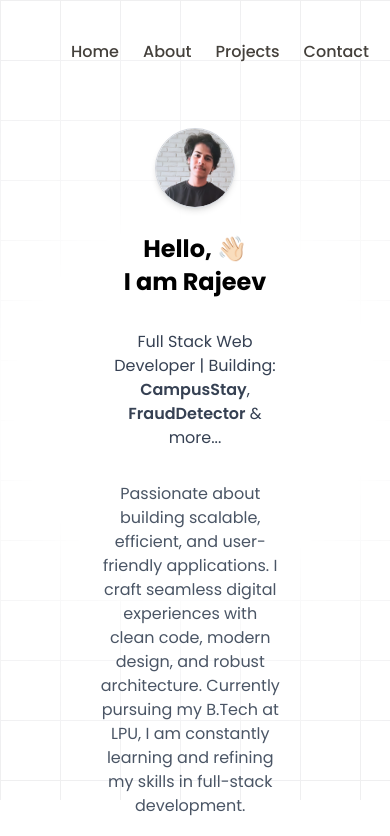
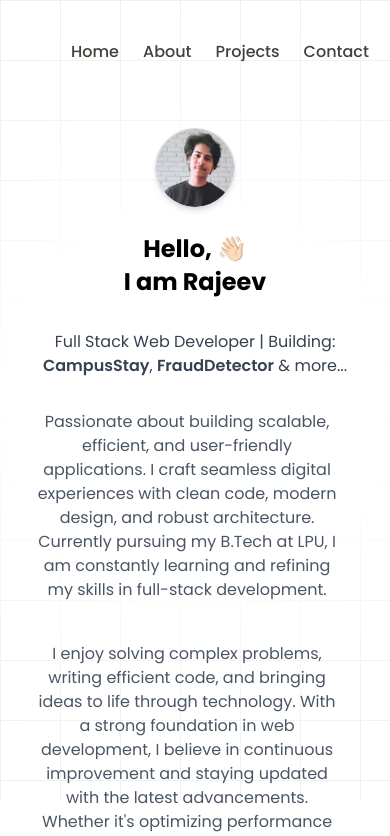
Before and after one commit to Rajeev12R/Rajeev, a Next.js app: page / in a window 390 px wide. Shown: the top 836 px of the page. Built offline with nearby package versions, Linux system fonts and the light colour scheme.

Commit message:
UI Added Project

```diff
--- a/src/components/Hero.tsx
+++ b/src/components/Hero.tsx
@@ -11,7 +11,7 @@ const Hero = () => {
 
   return (
     <div className="relative text-stone-600 flex flex-col min-h-screen w-full">
-      <div className="relative flex flex-col justify-center px-20 sm:px-10 md:px-20 w-full max-w-7xl mx-auto flex-grow z-10 py-32">
+      <div className="relative flex flex-col justify-center px-4 sm:px-10 md:px-20 w-full max-w-7xl mx-auto flex-grow z-10 py-32">
         <div className="flex flex-col lg:flex-row items-center lg:items-start justify-between w-full gap-10 lg:gap-20">
 
           {/* Left Section (Text) */}
```
